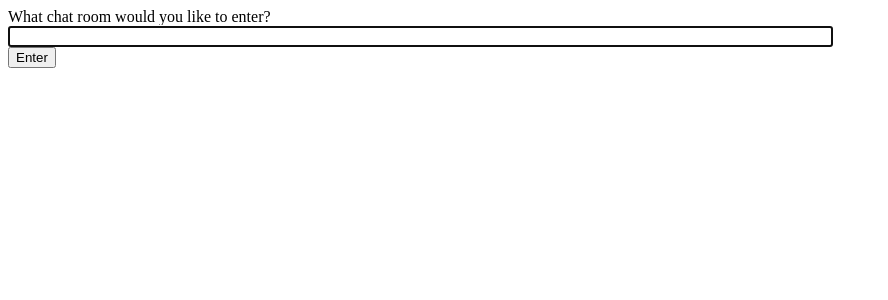
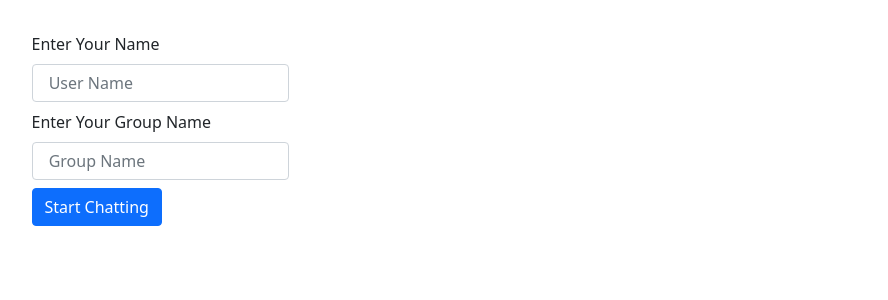
Before and after one commit to diparyal/Chat-Application, a Django app: page /chat/ in a window 1280 px wide. Shown: the top 300 px of the page, without its empty margins (0-888 px from the left). Run offline with Django 3.2, Linux system fonts and the light colour scheme.

Commit message:
Chat done

```diff
--- /dev/null
+++ b/chat/templates/chat/base.html
@@ -0,0 +1,29 @@
+<!doctype html>
+<html lang="en">
+  <head>
+    <!-- Required meta tags -->
+    <meta charset="utf-8">
+    <meta name="viewport" content="width=device-width, initial-scale=1">
+
+    <!-- Bootstrap CSS -->
+    <link href="https://cdn.jsdelivr.net/npm/bootstrap@5.0.0-beta2/dist/css/bootstrap.min.css" rel="stylesheet" integrity="sha384-BmbxuPwQa2lc/FVzBcNJ7UAyJxM6wuqIj61tLrc4wSX0szH/Ev+nYRRuWlolflfl" crossorigin="anonymous">
+
+    <!-- <title>Hello, world!</title> -->
+  </head>
+  <body>
+      {% block content %}
+
+      {% endblock %}
+
+    <!-- Optional JavaScript; choose one of the two! -->
+
+    <!-- Option 1: Bootstrap Bundle with Popper -->
+    <script src="https://cdn.jsdelivr.net/npm/bootstrap@5.0.0-beta2/dist/js/bootstrap.bundle.min.js" integrity="sha384-b5kHyXgcpbZJO/tY9Ul7kGkf1S0CWuKcCD38l8YkeH8z8QjE0GmW1gYU5S9FOnJ0" crossorigin="anonymous"></script>
+
+    <!-- Option 2: Separate Popper and Bootstrap JS -->
+    <!--
+    <script src="https://cdn.jsdelivr.net/npm/@popperjs/core@2.6.0/dist/umd/popper.min.js" integrity="sha384-KsvD1yqQ1/1+IA7gi3P0tyJcT3vR+NdBTt13hSJ2lnve8agRGXTTyNaBYmCR/Nwi" crossorigin="anonymous"></script>
+    <script src="https://cdn.jsdelivr.net/npm/bootstrap@5.0.0-beta2/dist/js/bootstrap.min.js" integrity="sha384-nsg8ua9HAw1y0W1btsyWgBklPnCUAFLuTMS2G72MMONqmOymq585AcH49TLBQObG" crossorigin="anonymous"></script>
+    -->
+  </body>
+</html>
--- a/chat/templates/chat/index.html
+++ b/chat/templates/chat/index.html
@@ -1,11 +1,7 @@
-<!DOCTYPE html>
-<html>
-<head>
-    <meta charset="utf-8"/>
-    <title>Chat Rooms</title>
-</head>
-<body>
-    What chat room would you like to enter?<br>
+{% extends 'chat/base.html' %}
+{% block content %}
+
+<!--     What chat room would you like to enter?<br>
     <input id="room-name-input" type="text" size="100"><br>
     <input id="room-name-submit" type="button" value="Enter">
 
@@ -21,6 +17,27 @@
             var roomName = document.querySelector('#room-name-input').value;
             window.location.pathname = '/chat/' + roomName + '/';
         };
-    </script>
-</body>
-</html>
+    </script> -->
+
+
+<form class="col-3 d-flex justify-content-center" method="post">
+    {% csrf_token %}
+        <div class="form-row p-4">
+            <div class="col mt-2">
+            <label for="exampleInputPassword1" class="form-label">Enter Your Name</label>
+            <input type="text" class="form-control" name="Username" placeholder=" User Name">
+            </div>
+
+            <div class="col mt-2">
+            <label for="exampleInputPassword2" class="form-label">Enter Your Group Name</label>
+            <input type="text" class="form-control" name="Group" placeholder=" Group Name">
+            </div>
+
+
+            <div class="col mt-2">
+            <button class="btn btn-primary btn-block" type="submit">Start Chatting</button>
+           </div>
+        </div>
+    </form>
+
+{% endblock %}
--- a/chat/views.py
+++ b/chat/views.py
@@ -1,9 +1,21 @@
-from django.shortcuts import render
+from django.shortcuts import render,redirect
+from django.http import HttpResponse
 
 def index(request):
-    return render(request, 'chat/index.html', {})
+    if request.method == 'POST':
+        user_data = request.POST.dict()
+        print(user_data)
+        username = user_data.get("Username")
+        group = user_data.get("Group")
+        request.session[0] = username
+        # response = HttpResponse()
+        # response.set_cookie('username',username)
+        return redirect('room',room_name=group)
+    else:
+
+        return render(request, 'chat/index.html', {})
 
 def room(request, room_name):
     return render(request, 'chat/room.html', {
-        'room_name': room_name
+        'room_name': room_name, 'chatuser':request.session['0']
     })
```
Also changed, not shown: chat/consumers.py (+6 -2 lines), chat/templates/chat/room.html (+30 -10 lines), db.sqlite3.
